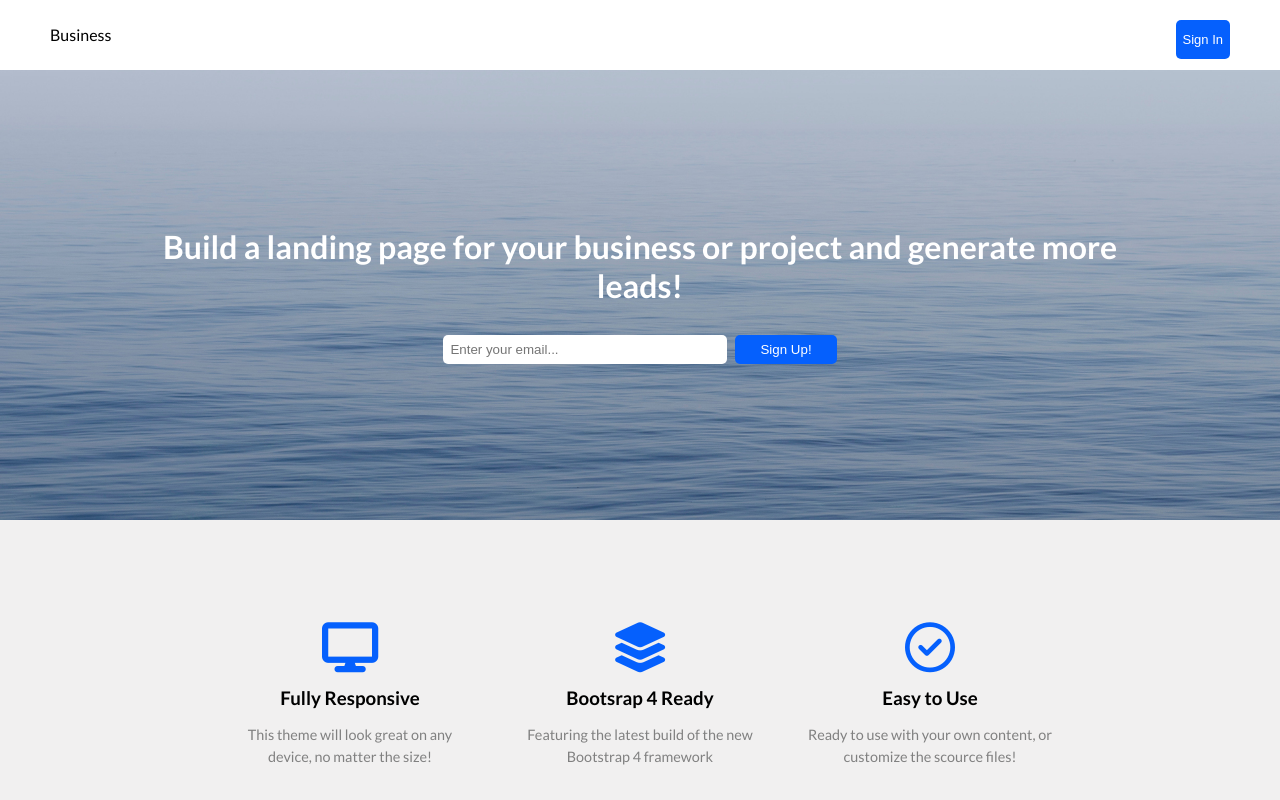
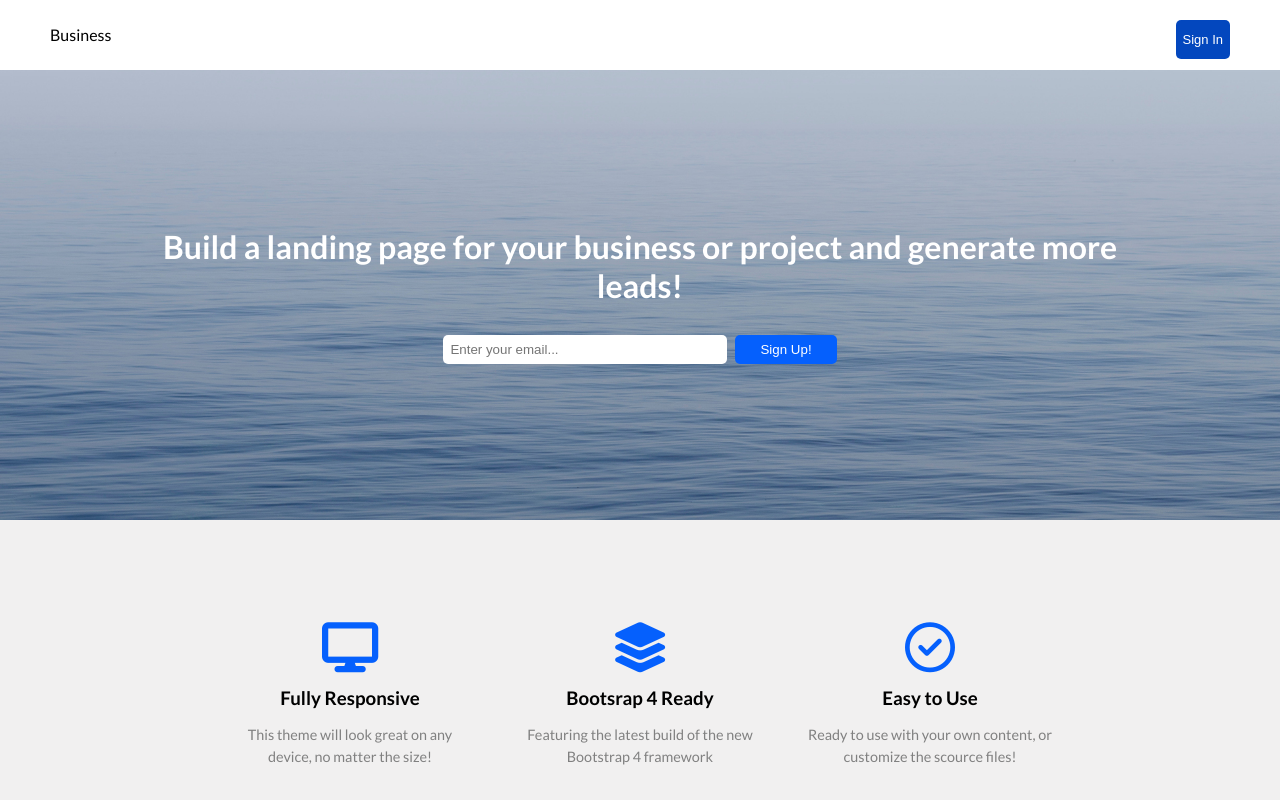
Before and after one commit to linarakstyte/page, a plain HTML site: page index.html in a window 1280 px wide. In both pictures the pointer is over the button "Sign In". Shown: the top 800 px of the page. Drawn offline with Linux system fonts and the light colour scheme.

Commit message:
pakeitimas

```diff
--- a/style.css
+++ b/style.css
@@ -29,6 +29,12 @@ button {
     border: 0;
     border-radius: 5px;
     align-items: center;
+}
+
+button:hover{
+    cursor: pointer;
+    background: rgb(3, 71, 190);
+
 }
 
 .top button{
@@ -318,6 +324,7 @@ a {
         align-items: center;
     }
 
+
 }
 /*
      body .text .image-1 {
```
